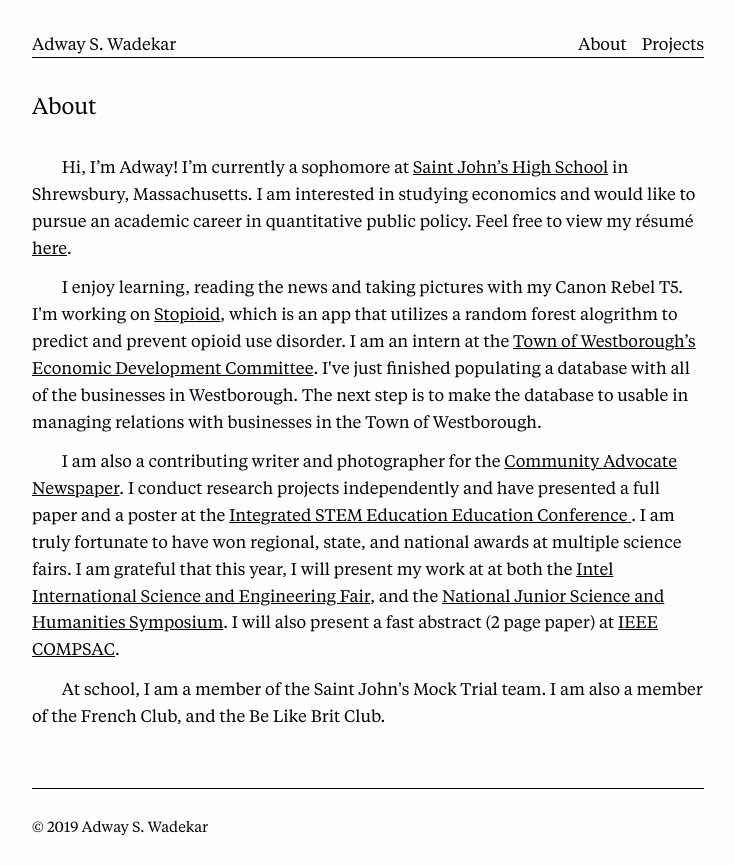
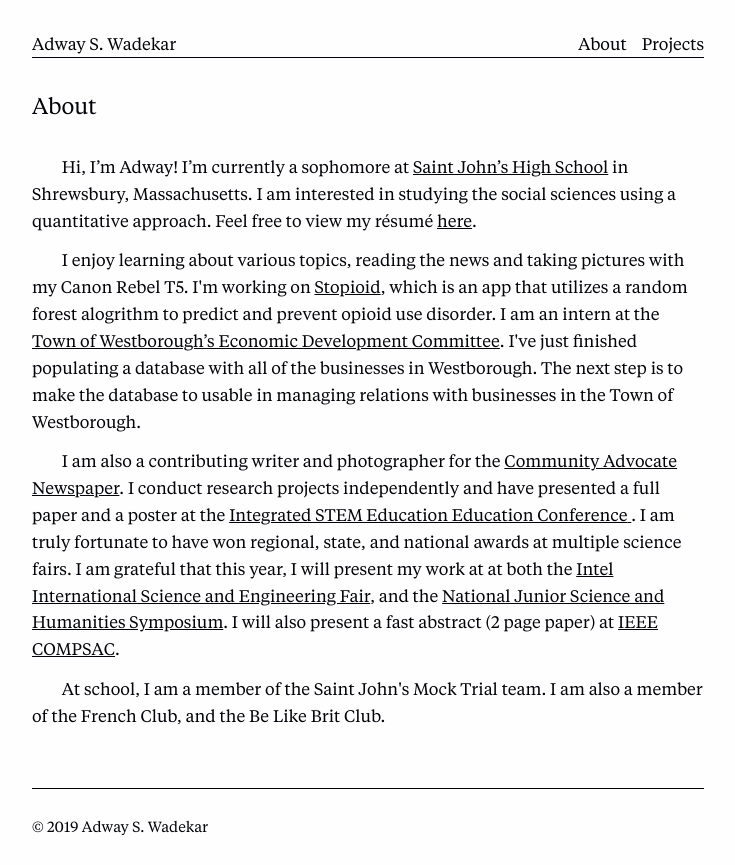
Before and after one commit to adway/2019-site, a Gatsby site: page / in a window 1280 px wide. Shown: the whole page, without its empty margins (272-1007 px from the left). Built offline with nearby package versions, Linux system fonts and the light colour scheme; Gatsby itself is replaced by a stand-in of ours.

Commit message:
Change goals

```diff
--- a/src/pages/index.js
+++ b/src/pages/index.js
@@ -14,17 +14,16 @@ export default () => (
       <Link href="http://www.stjohnshigh.org/" target="_blank">
         Saint John’s High School
       </Link>{' '}
-      in Shrewsbury, Massachusetts. I am interested in studying economics and
-      would like to pursue an academic career in quantitative public policy.
-      Feel free to view my résumé{' '}
+      in Shrewsbury, Massachusetts. I am interested in studying the social
+      sciences using a quantitative approach. Feel free to view my résumé{' '}
       <Link href="/Resume.pdf" target="_blank">
         here
       </Link>
       .
     </P>
     <P>
-      I enjoy learning, reading the news and taking pictures with my Canon Rebel
-      T5. I'm working on{' '}
+      I enjoy learning about various topics, reading the news and taking
+      pictures with my Canon Rebel T5. I'm working on{' '}
       <Link href="https://stopioid.org" target="_blank">
         Stopioid
       </Link>
```
